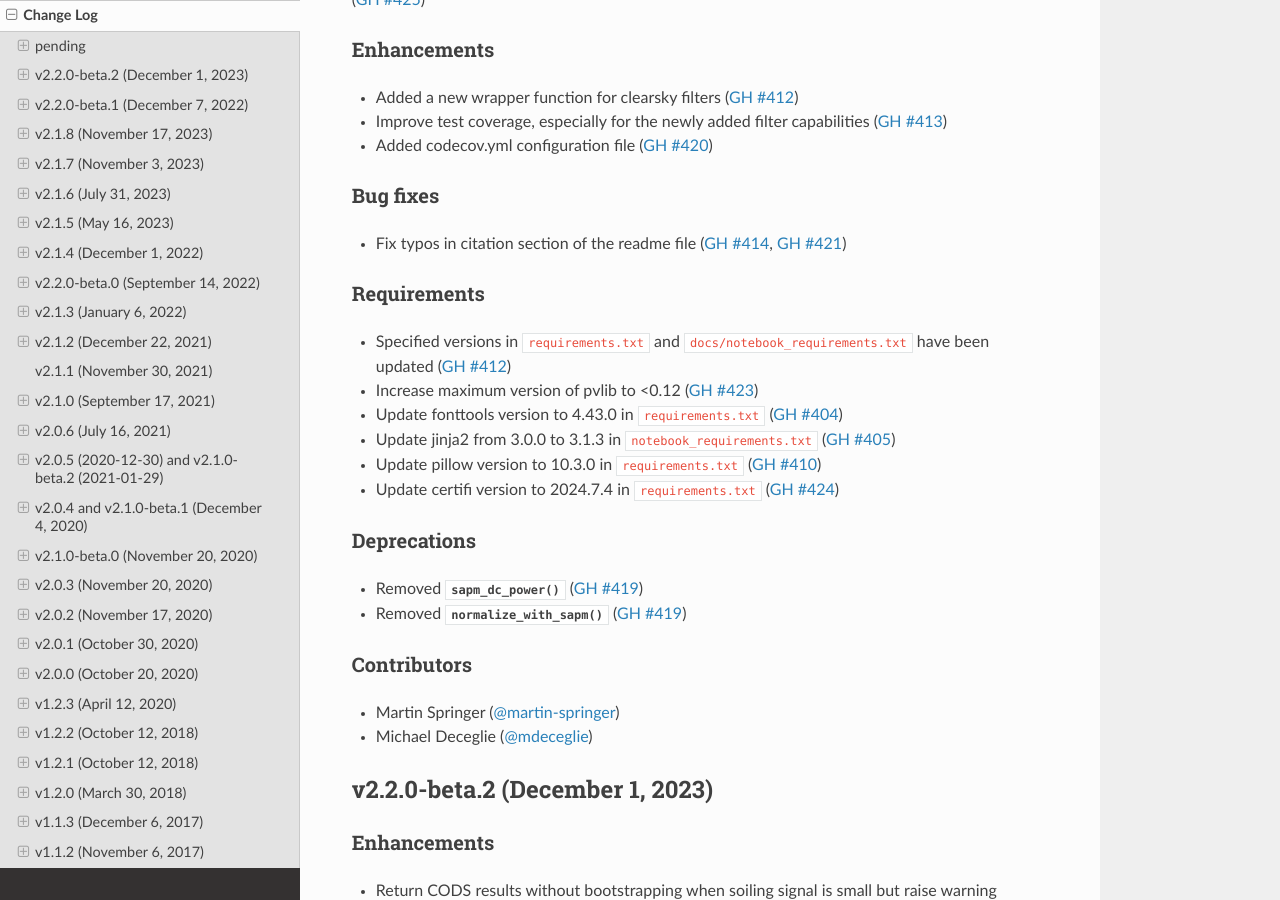
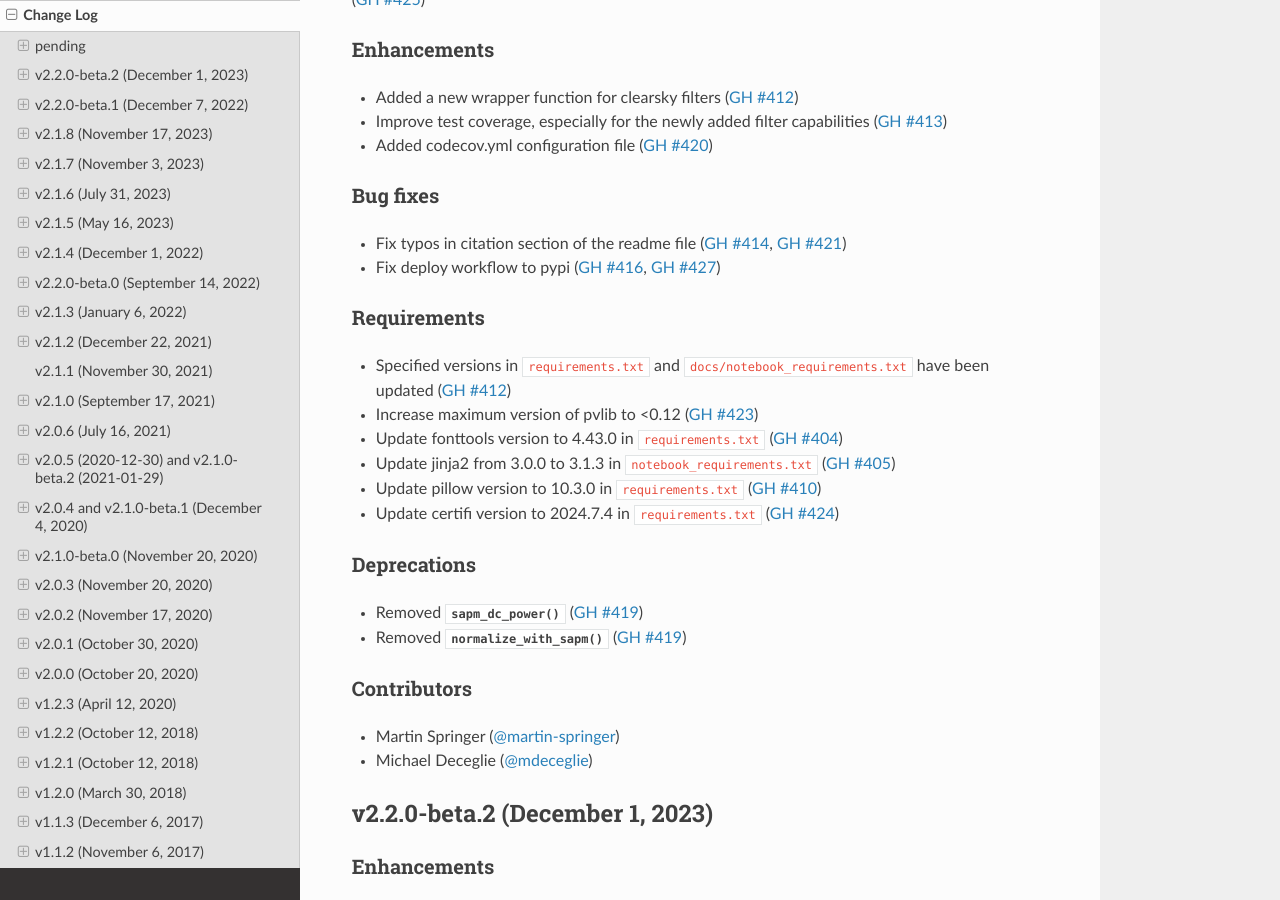
Before and after one commit to NREL/rdtools, a Sphinx documentation site: the page built from docs/sphinx/source/changelog.rst, in a window 1280 px wide and 900 px high, scrolled down 447 px. Built offline with Sphinx 7.4.7 and the Read the Docs theme 2.0.0, drawn with Linux system fonts in a browser that asks for light colours; pages that are not in the unit, such as notebooks, are missing from menus.

Commit message:
update changelog

```diff
--- a/docs/sphinx/source/changelog/pending.rst
+++ b/docs/sphinx/source/changelog/pending.rst
@@ -23,6 +23,7 @@ Enhancements
 Bug fixes
 ---------
 * Fix typos in citation section of the readme file (:issue:`414`, :pull:`421`)
+* Fix deploy workflow to pypi (:issue:`416`, :pull:`427`)
 
 Requirements
 ------------
```
